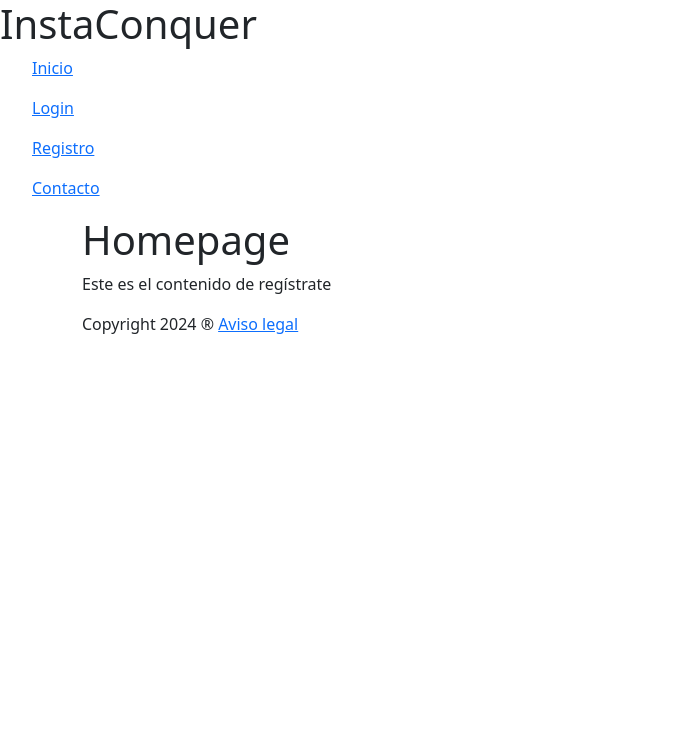
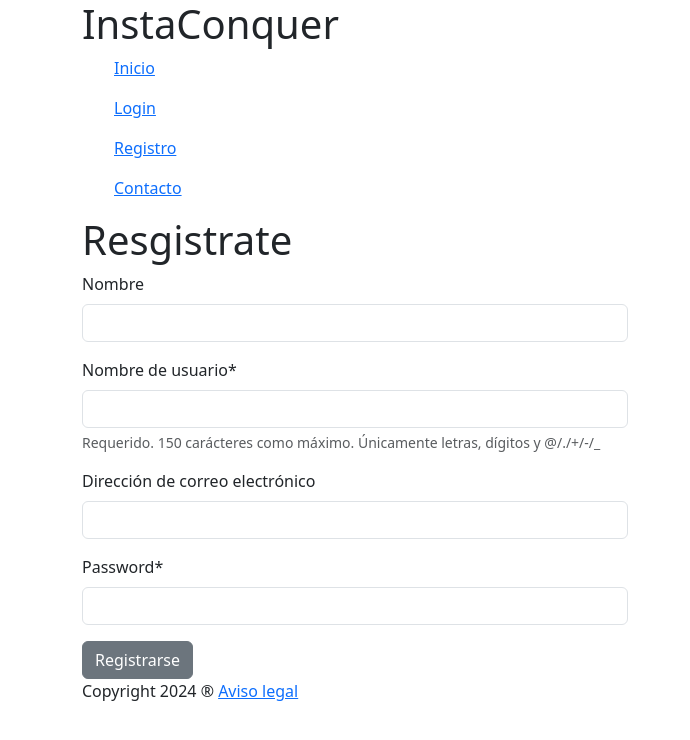
Before and after one commit to davidmartisangu/django_instagram, a Django app: page /register/ in a window 1280 px wide. Shown: the top 740 px of the page, without its empty margins (0-690 px from the left). Run offline with Django 5.2, Linux system fonts and the light colour scheme; some libraries are stand-ins or nearby versions.

Commit message:
Adding messages with bootstrap style after register

```diff
--- /dev/null
+++ b/instagram/instagram/forms.py
@@ -0,0 +1,21 @@
+from django import forms
+from django.contrib.auth.models import User
+
+class RegistrationForm(forms.ModelForm):
+    password = forms.CharField(widget=forms.PasswordInput)
+
+    class Meta:
+        model = User
+        fields = [
+            "first_name",
+            "username",
+            "email",
+            "password"
+        ]
+
+    def save(self):
+        user = super().save(commit=True)
+        user.set_password(self.cleaned_data["password"])
+        user.save()
+
+        return user
--- a/instagram/instagram/settings.py
+++ b/instagram/instagram/settings.py
@@ -40,6 +40,8 @@ INSTALLED_APPS = [
     'django.contrib.staticfiles',
 
     'django_extensions',
+    'crispy_forms',
+    'crispy_bootstrap5',
 
     'profiles',
     'posts',
@@ -130,3 +132,6 @@ STATIC_URL = 'static/'
 # https://docs.djangoproject.com/en/5.1/ref/settings/#default-auto-field
 
 DEFAULT_AUTO_FIELD = 'django.db.models.BigAutoField'
+
+CRISPY_ALLOWED_TEMPLATE_PACKS = "bootstrap5"
+CRISPY_TEMPLATE_PACK = "bootstrap5"
--- a/instagram/instagram/templates/_includes/_header.html
+++ b/instagram/instagram/templates/_includes/_header.html
@@ -1,10 +1,11 @@
 <header>
+    <div class="container">
         <h1>InstaConquer</h1>
-
         <nav>
             <ul><a href="{% url 'home' %}">Inicio</a></ul>
             <ul><a href="{% url 'login' %}">Login</a></ul>
             <ul><a href="{% url 'register' %}">Registro</a></ul>
             <ul><a href="{% url 'contact' %}">Contacto</a></ul>
         </nav>
+    </div>
 </header>
--- a/instagram/instagram/templates/general/register.html
+++ b/instagram/instagram/templates/general/register.html
@@ -1,10 +1,22 @@
 {% extends "general/layout.html" %}
+{% load crispy_forms_tags %}
 
 {% block head_title %}Bienvenido a nuestro InstaConquer{% endblock head_title %}
 
 {% block page_content %}
     <div class="container">
-        <h1>Homepage</h1>
-        <p>Este es el contenido de regístrate</p>
+        <h1>Resgistrate</h1>
+        <form action="" method="post">
+            {% csrf_token %}
+            <div class="row">
+                <div class="col-12 col-sm-6">
+                    {{ form.first_name|as_crispy_field }}
+                    {{ form.username|as_crispy_field }}
+                    {{ form.email|as_crispy_field }}
+                    {{ form.password|as_crispy_field }}
+                </div>
+            </div>
+            <button class="btn btn-secondary">Registrarse</button>
+        </form>
     </div>
 {% endblock page_content %}
--- a/instagram/instagram/views.py
+++ b/instagram/instagram/views.py
@@ -1,19 +1,37 @@
 from django.shortcuts import render
 from django.views.generic import TemplateView
+from django.views.generic.edit import CreateView
+from django.urls import reverse_lazy
+from django.contrib.auth.models import User
+from django.contrib import messages
+
+from .forms import RegistrationForm
 
 # Create your views here.
 
 class HomeView(TemplateView):
     template_name="general/home.html"
 
+
 class LoginView(TemplateView):
     template_name="general/login.html"
 
-class RegisterView(TemplateView):
+
+class RegisterView(CreateView):
     template_name="general/register.html"
+    model = User
+    success_url = reverse_lazy("login")
+    form_class = RegistrationForm
+
+    def form_valid(self, form):
+        messages.add_message(self.request, messages.SUCCESS, "Usuario creado correctamente.")
+        return super(RegisterView, self).form_valid(form)
+
+
 
 class LegalView(TemplateView):
     template_name="general/legal.html"
 
+
 class ContactView(TemplateView):
     template_name="general/contact.html"
--- a/instagram/requirements.txt
+++ b/instagram/requirements.txt
@@ -3,3 +3,5 @@ Django==5.1.2
 django-extensions==3.2.3
 sqlparse==0.5.1
 pillow==10.4.0
+django-crispy-forms==2.3
+crispy-bootstrap5==2024.10
```
Also changed, not shown: instagram/instagram/templates/general/login.html (+20 -1 lines). Lines whose indentation alone changed are shown as unchanged.
